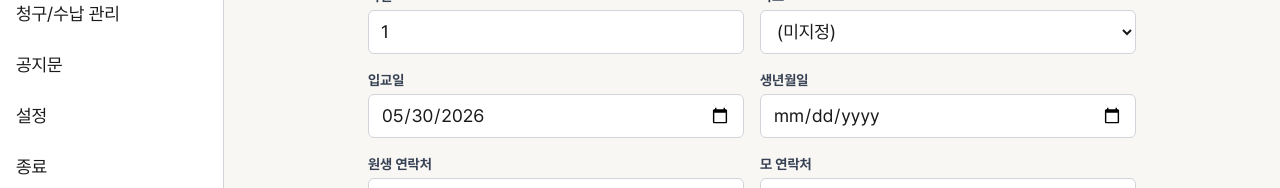
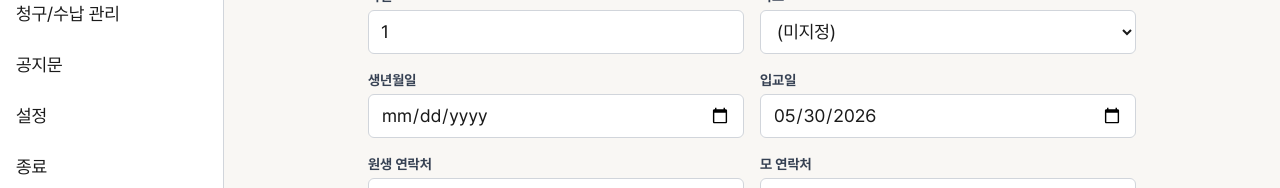
Before and after one commit to mailtome7072/SmartHB, a Next.js app: page /students/new in a window 1280 px wide. Shown: the part 339-527 px from the top of the page. Built offline with nearby package versions, Linux system fonts and the light colour scheme.

Commit message:
style(students): 원생 폼 입교일·생년월일 필드 순서 교체 (Sprint 14, 사용자 요청)
등록/수정 폼에서 생년월일을 입교일 앞으로 이동(학교 → 생년월일 → 입교일 → 연락처).

Co-Authored-By: Claude Opus 4.8 (1M context) <noreply@anthropic.com>

```diff
--- a/src/components/students/student-form.tsx
+++ b/src/components/students/student-form.tsx
@@ -244,19 +244,19 @@ export function StudentForm({
             ))}
           </select>
         </Field>
+        <Field label="생년월일">
+          <input
+            type="date"
+            value={form.birth_date}
+            onChange={(e) => update('birth_date', e.target.value)}
+            className="h-11 w-full rounded-md border border-[var(--border)] bg-white px-3"
+          />
+        </Field>
         <Field label="입교일">
           <input
             type="date"
             value={form.enroll_date}
             onChange={(e) => update('enroll_date', e.target.value)}
-            className="h-11 w-full rounded-md border border-[var(--border)] bg-white px-3"
-          />
-        </Field>
-        <Field label="생년월일">
-          <input
-            type="date"
-            value={form.birth_date}
-            onChange={(e) => update('birth_date', e.target.value)}
             className="h-11 w-full rounded-md border border-[var(--border)] bg-white px-3"
           />
         </Field>
```
